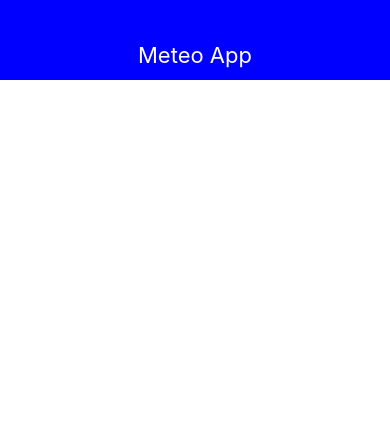
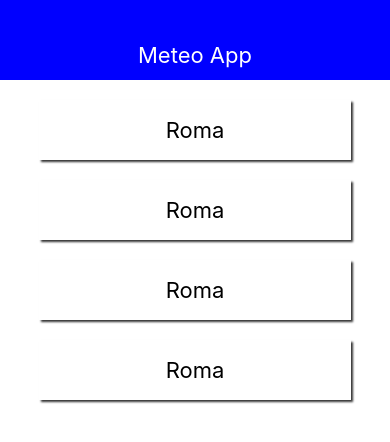
Before and after one commit to AndreaTom98/Meteo_ReactNative_Universapp, a React Native app: screen / in a window 390 px wide. Shown: the top 442 px of the page. Built offline with nearby package versions, Linux system fonts and the light colour scheme.

Commit message:
sezione 3 parte 3

```diff
--- a/App.js
+++ b/App.js
@@ -1,12 +1,19 @@
 import React from "react";
-import { StyleSheet, Text, View } from "react-native";
+import { StyleSheet, Text, View, ScrollView } from "react-native";
 import Header from "./components/Header";
+import WeatherCard from './components/WeatherCard';
 
 export default class App extends React.Component {
   render() {
     return (
       <View style={styles.container}>
         <Header title={"Meteo App"} />
+        <ScrollView contentContainerStyle={styles.cardContainer}>
+          <WeatherCard title={'Roma'} />
+          <WeatherCard title={'Roma'} />
+          <WeatherCard title={'Roma'} />
+          <WeatherCard title={'Roma'} />
+        </ScrollView>
       </View>
     );
   }
@@ -15,5 +22,10 @@ export default class App extends React.Component {
 const styles = StyleSheet.create({
   container: {
     flex: 1,
+  },
+  cardContainer: {
+    alignItems: 'center',
+    flex: 1,
+    marginTop: 20
   }
 });
--- /dev/null
+++ b/components/WeatherCard.js
@@ -0,0 +1,32 @@
+import React from 'react';
+import {StyleSheet, View, Text} from 'react-native';
+
+const WeatherCard = (props) => {
+    return (
+        <View style={styles.card}>
+            <Text style={styles.title}>{props.title}</Text>
+        </View>
+    )
+}
+
+const styles = StyleSheet.create({
+    card: {
+       height: 60,
+       width: '80%',
+       backgroundColor: 'white',
+       shadowColor: 'black',
+       shadowRadius: 2,
+       shadowOffset: {width: 2, height: 2},
+       shadowOpacity: 0.8,
+       marginBottom: 20,
+       justifyContent: 'center',
+       alignItems: 'center',
+       elevation: 8,
+    },
+    title: {
+        color: 'black',
+        fontSize: 22
+    }
+})
+
+export default WeatherCard;
```
